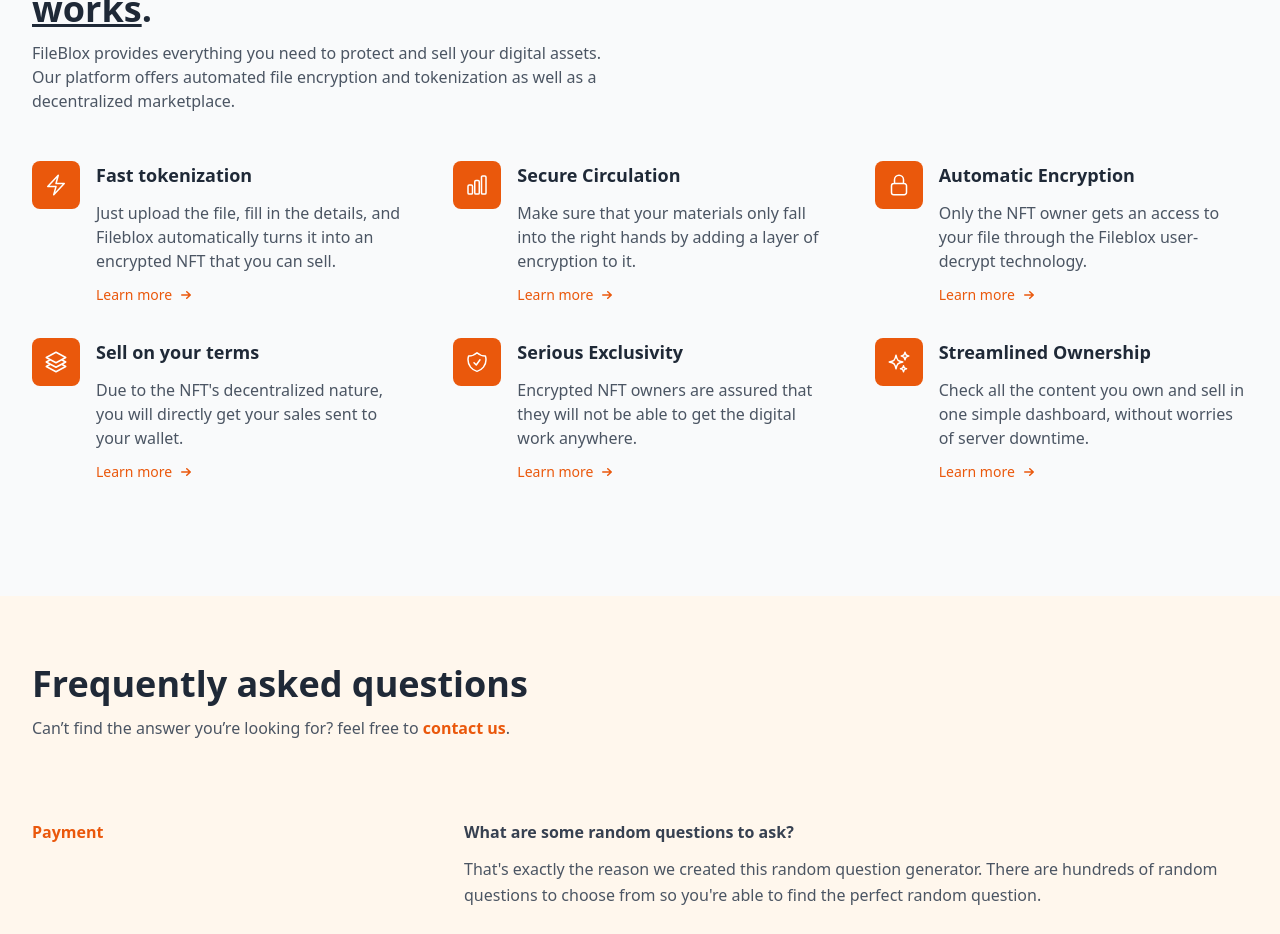
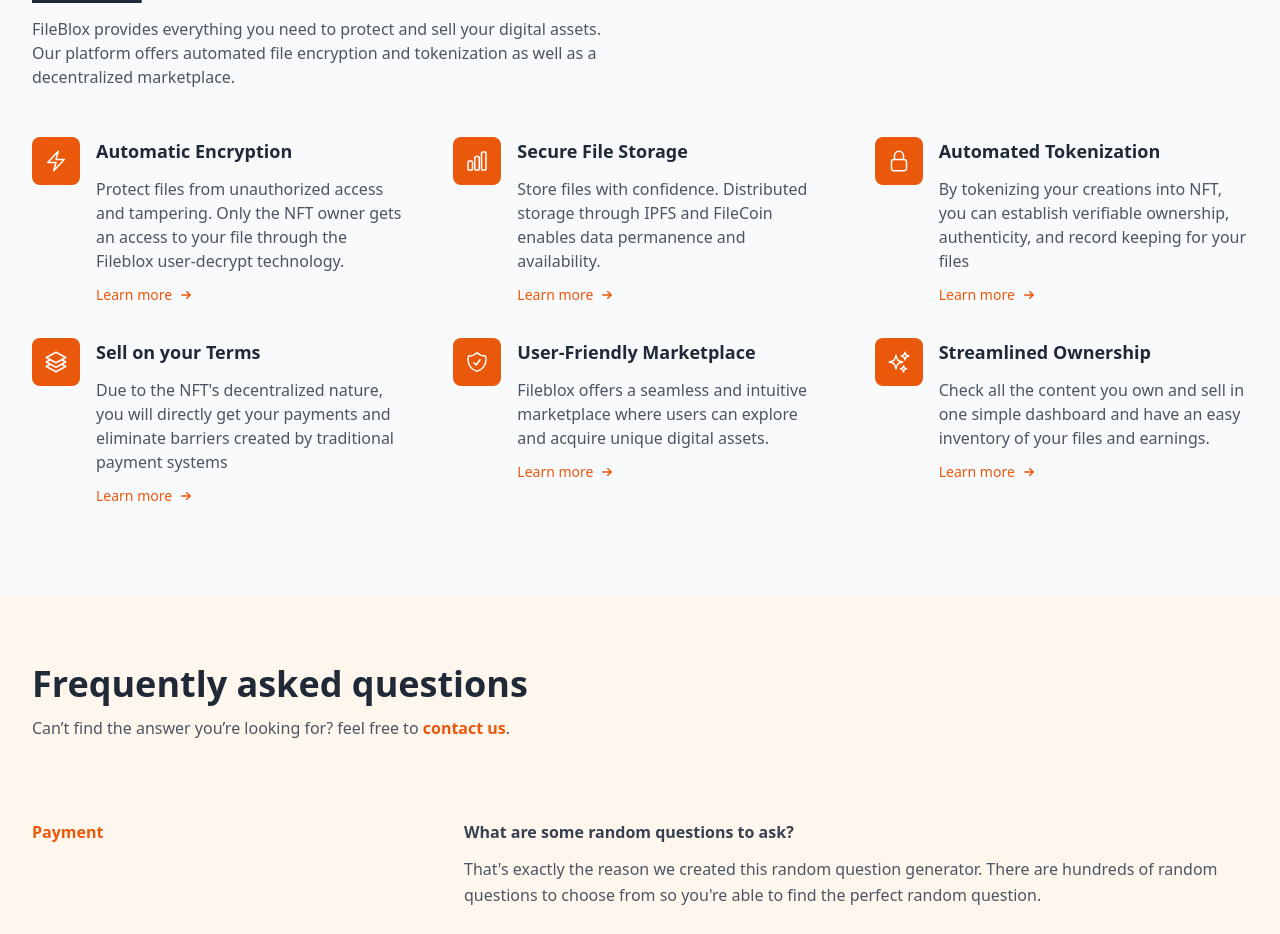
Before and after one commit to raldblox/fileblox, a Next.js app in the folder react-web-app/: page / in a window 1280 px wide. Shown: the part 1080-2014 px from the top of the page. Built offline with nearby package versions, Linux system fonts and the light colour scheme.

Commit message:
changed features section text

```diff
--- a/react-web-app/components/sections/FeatureSection.js
+++ b/react-web-app/components/sections/FeatureSection.js
@@ -6,8 +6,8 @@
                 <svg xmlns="http://www.w3.org/2000/svg" fill="none" viewBox="0 0 24 24" strokeWidth={1.5} stroke="currentColor" className="w-6 h-6">
                     <path strokeLinecap="round" strokeLinejoin="round" d="M3.75 13.5l10.5-11.25L12 10.5h8.25L9.75 21.75 12 13.5H3.75z" />
                 </svg>,
-            title: "Fast tokenization",
-            desc: "Just upload the file, fill in the details, and Fileblox automatically turns it into an encrypted NFT that you can sell.",
+            title: "Automatic Encryption",
+            desc: "Protect files from unauthorized access and tampering. Only the NFT owner gets an access to your file through the Fileblox user-decrypt technology.",
             href: "/"
         },
         {
@@ -15,8 +15,8 @@
                 <svg xmlns="http://www.w3.org/2000/svg" fill="none" viewBox="0 0 24 24" strokeWidth={1.5} stroke="currentColor" className="w-6 h-6">
                     <path strokeLinecap="round" strokeLinejoin="round" d="M3 13.125C3 12.504 3.504 12 4.125 12h2.25c.621 0 1.125.504 1.125 1.125v6.75C7.5 20.496 6.996 21 6.375 21h-2.25A1.125 1.125 0 013 19.875v-6.75zM9.75 8.625c0-.621.504-1.125 1.125-1.125h2.25c.621 0 1.125.504 1.125 1.125v11.25c0 .621-.504 1.125-1.125 1.125h-2.25a1.125 1.125 0 01-1.125-1.125V8.625zM16.5 4.125c0-.621.504-1.125 1.125-1.125h2.25C20.496 3 21 3.504 21 4.125v15.75c0 .621-.504 1.125-1.125 1.125h-2.25a1.125 1.125 0 01-1.125-1.125V4.125z" />
                 </svg>,
-            title: "Secure Circulation",
-            desc: "Make sure that your materials only fall into the right hands by adding a layer of encryption to it.",
+            title: "Secure File Storage",
+            desc: "Store files with confidence. Distributed storage through IPFS and FileCoin enables data permanence and availability.",
             href: "/"
         },
         {
@@ -24,8 +24,8 @@
                 <svg xmlns="http://www.w3.org/2000/svg" fill="none" viewBox="0 0 24 24" strokeWidth={1.5} stroke="currentColor" className="w-6 h-6">
                     <path strokeLinecap="round" strokeLinejoin="round" d="M16.5 10.5V6.75a4.5 4.5 0 10-9 0v3.75m-.75 11.25h10.5a2.25 2.25 0 002.25-2.25v-6.75a2.25 2.25 0 00-2.25-2.25H6.75a2.25 2.25 0 00-2.25 2.25v6.75a2.25 2.25 0 002.25 2.25z" />
                 </svg>,
-            title: "Automatic Encryption",
-            desc: "Only the NFT owner gets an access to your file through the Fileblox user-decrypt technology.",
+            title: "Automated Tokenization",
+            desc: "By tokenizing your creations into NFT, you can establish verifiable ownership, authenticity, and record keeping for your files",
             href: "/"
         },
         {
@@ -33,8 +33,8 @@
                 <svg xmlns="http://www.w3.org/2000/svg" fill="none" viewBox="0 0 24 24" strokeWidth={1.5} stroke="currentColor" className="w-6 h-6">
                     <path strokeLinecap="round" strokeLinejoin="round" d="M6.429 9.75L2.25 12l4.179 2.25m0-4.5l5.571 3 5.571-3m-11.142 0L2.25 7.5 12 2.25l9.75 5.25-4.179 2.25m0 0L21.75 12l-4.179 2.25m0 0l4.179 2.25L12 21.75 2.25 16.5l4.179-2.25m11.142 0l-5.571 3-5.571-3" />
                 </svg>,
-            title: "Sell on your terms",
-            desc: "Due to the NFT's decentralized nature, you will directly get your sales sent to your wallet.",
+            title: "Sell on your Terms",
+            desc: "Due to the NFT's decentralized nature, you will directly get your payments and eliminate barriers created by traditional payment systems",
             href: "/"
         },
         {
@@ -42,8 +42,8 @@
                 <svg xmlns="http://www.w3.org/2000/svg" fill="none" viewBox="0 0 24 24" strokeWidth={1.5} stroke="currentColor" className="w-6 h-6">
                     <path strokeLinecap="round" strokeLinejoin="round" d="M9 12.75L11.25 15 15 9.75m-3-7.036A11.959 11.959 0 013.598 6 11.99 11.99 0 003 9.749c0 5.592 3.824 10.29 9 11.623 5.176-1.332 9-6.03 9-11.622 0-1.31-.21-2.571-.598-3.751h-.152c-3.196 0-6.1-1.248-8.25-3.285z" />
                 </svg>,
-            title: "Serious Exclusivity",
-            desc: "Encrypted NFT owners are assured that they will not be able to get the digital work anywhere.",
+            title: "User-Friendly Marketplace",
+            desc: "Fileblox offers a seamless and intuitive marketplace where users can explore and acquire unique digital assets.",
             href: "/"
         },
         {
@@ -52,7 +52,7 @@
                     <path strokeLinecap="round" strokeLinejoin="round" d="M9.813 15.904L9 18.75l-.813-2.846a4.5 4.5 0 00-3.09-3.09L2.25 12l2.846-.813a4.5 4.5 0 003.09-3.09L9 5.25l.813 2.846a4.5 4.5 0 003.09 3.09L15.75 12l-2.846.813a4.5 4.5 0 00-3.09 3.09zM18.259 8.715L18 9.75l-.259-1.035a3.375 3.375 0 00-2.455-2.456L14.25 6l1.036-.259a3.375 3.375 0 002.455-2.456L18 2.25l.259 1.035a3.375 3.375 0 002.456 2.456L21.75 6l-1.035.259a3.375 3.375 0 00-2.456 2.456zM16.894 20.567L16.5 21.75l-.394-1.183a2.25 2.25 0 00-1.423-1.423L13.5 18.75l1.183-.394a2.25 2.25 0 001.423-1.423l.394-1.183.394 1.183a2.25 2.25 0 001.423 1.423l1.183.394-1.183.394a2.25 2.25 0 00-1.423 1.423z" />
                 </svg>,
             title: "Streamlined Ownership",
-            desc: "Check all the content you own and sell in one simple dashboard, without worries of server downtime.",
+            desc: "Check all the content you own and sell in one simple dashboard and have an easy inventory of your files and earnings.",
             href: "/"
         },
     ]
```
